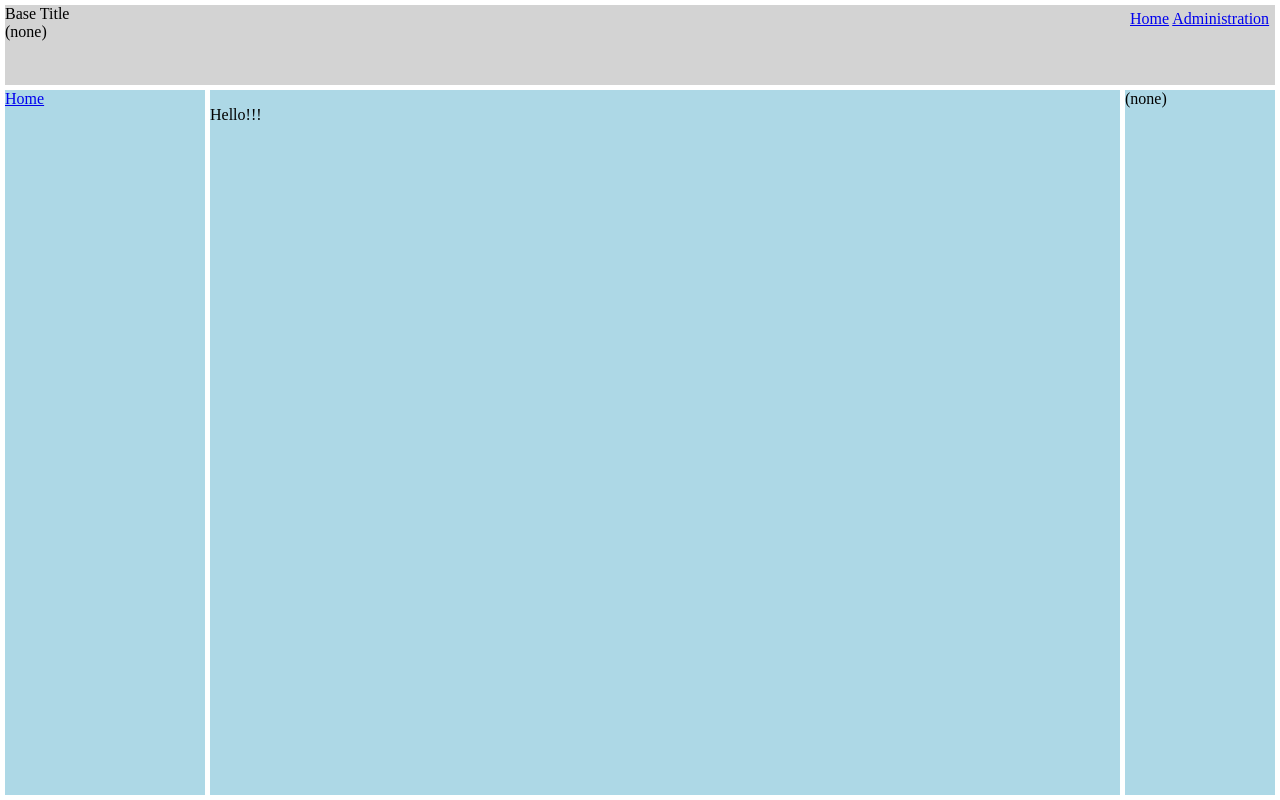
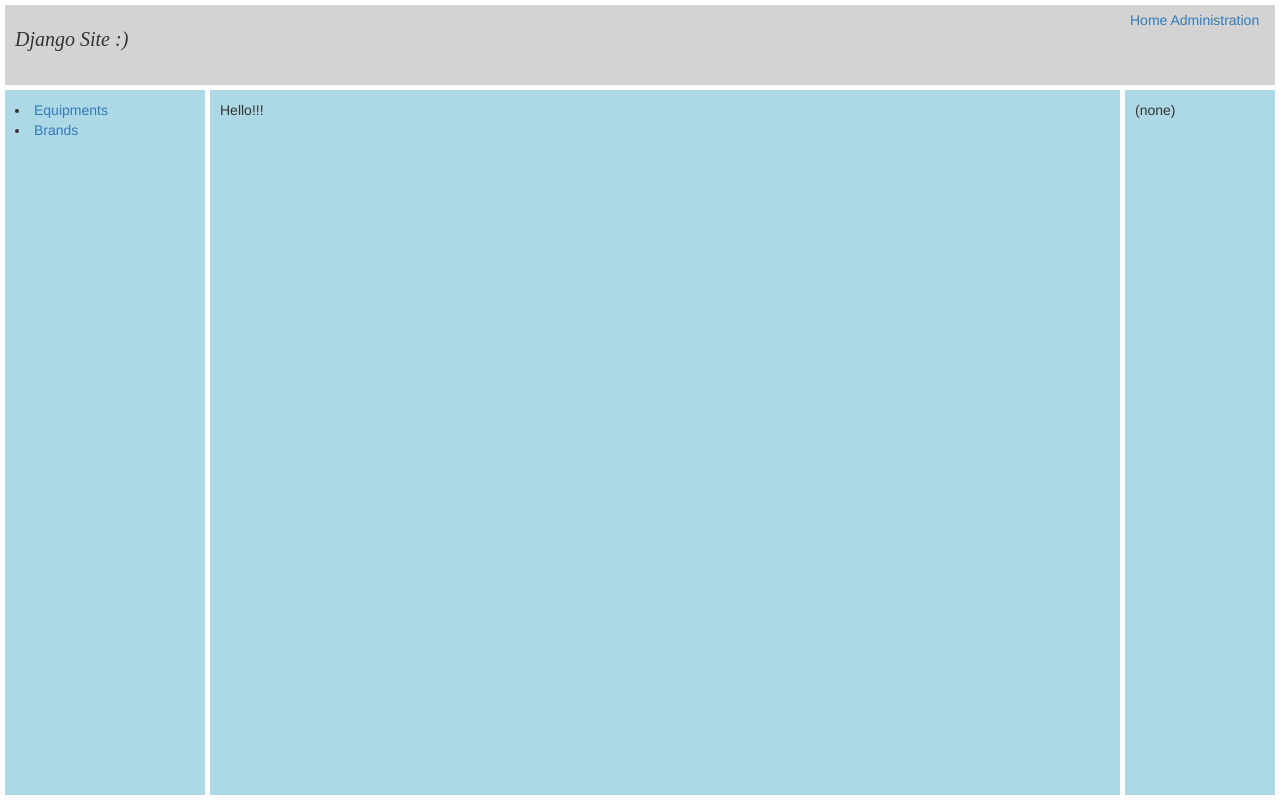
Before and after one commit to bar001/django-site, a Django app: page / in a window 1280 px wide. Run offline with Django 3.2, Linux system fonts and the light colour scheme; some libraries are stand-ins or nearby versions.

Commit message:
Bootstrap was added. Style was changed. Prepering for creating Brands and Equips

```diff
--- a/mysite/common/static/baseStyle.css
+++ b/mysite/common/static/baseStyle.css
@@ -5,6 +5,23 @@
 	top:5px;
 	height:80px;
 	background:lightgray;
+}
+
+.headerTitle{
+	position:absolute;
+	left: 10px;
+	top: 20px;
+	font-size:20;
+	font-family:"Times New Roman", Times, serif;
+	font-style:italic;
+}
+
+.currentItem{
+	position:absolute;
+	left: 210px;
+	top: 25px;
+	font-family:"Times New Roman", Times, serif;
+	font-style:italic;
 }
 
 .urlsBlock{
@@ -32,6 +49,7 @@
 	bottom:5px;
 	width:200px;
 	background:lightblue;
+	padding:10px;
 }
 
 .content{
@@ -41,6 +59,7 @@
 	bottom:5px;
 	right:160px;
 	background:lightblue;
+	padding:10px;
 }
 
 .infoBlock{
@@ -50,4 +69,9 @@
 	right:5px;
 	width:150px;
 	background:lightblue;
+	padding:10px;
 }
+
+#createEquip, #createBrand{
+	float:right;
+}
--- a/mysite/common/templates/base.html
+++ b/mysite/common/templates/base.html
@@ -1,5 +1,8 @@
 {% load staticfiles%}
+{% load bootstrap3 %}
 
+{% bootstrap_css %}
+{% bootstrap_javascript %}
 <link rel="stylesheet" type="text/css" href="{% static 'baseStyle.css'%}"/>
 
 <div class="header">
@@ -7,7 +10,7 @@
 
 	<div class="headerTitle">
 	{% block title%}
-		Base Title
+		Django Site :)
 	{% endblock title%}
 	</div>
 
@@ -29,7 +32,7 @@
 
 <div class="sideBar">
 	{% block sideBar%}
-		<a href="{% url 'common:index' %}">Home</a>
+		<li><a href="{% url 'common:index' %}">Home</a></li>
 	{% endblock %}
 </div>
 
--- a/mysite/common/templates/index.html
+++ b/mysite/common/templates/index.html
@@ -1,4 +1,15 @@
 {% extends 'base.html'%}
+
+{% block sideBar%}
+	<div class="sideBarMainMenu">
+		<li><a href="{% url 'common:equipments' %}">Equipments</a></li>
+		<li><a href="{% url 'common:brands' %}">Brands</a></li>
+	</div>
+{% endblock %}
+
+
+{% block currentItem%}
+{% endblock%}
 
 {% block content%}
 <p>Hello!!!</p>
--- a/mysite/common/urls.py
+++ b/mysite/common/urls.py
@@ -4,5 +4,9 @@ from . import views
 
 urlpatterns = [
     # ex: /
-    url(r'^$', views.index, name='index'),
+   	url(r'^/CreateEquipment$', views.createEquip, name='newEquip'),
+	url(r'^/Equipments$', views.equipments, name='equipments'),
+	url(r'^/CreateBrand$', views.createBrand, name='newBrand'),
+	url(r'^/Brands$', views.brands, name='brands'),
+	url(r'^$', views.index, name='index'),
 	]
--- a/mysite/common/views.py
+++ b/mysite/common/views.py
@@ -1,5 +1,24 @@
 from django.shortcuts import render
+from . import models
 
 
 def index(request):
 	return render(request, 'index.html', {})
+
+
+def equipments(request):
+	equips = models.Equipment.objects.all()
+	return render(request, 'common/equipments.html', {'equips': equips})
+
+
+def brands(request):
+	brands = models.Brand.objects.all()
+	return render(request, 'common/brands.html', {'brands': brands})
+
+
+def createEquip(request):
+	return render(request, 'common/createEquip.html', {})
+
+
+def createBrand(request):
+	return render(request, 'common/createBrand.html', {})
--- a/mysite/mysite/settings.py
+++ b/mysite/mysite/settings.py
@@ -38,12 +38,13 @@ INSTALLED_APPS = (
     'django.contrib.messages',
     'django.contrib.staticfiles',
 	'common',
+	'bootstrap3',
 )
 
 MIDDLEWARE_CLASSES = (
-    'django.contrib.sessions.middleware.SessionMiddleware',
+    'django.middleware.csrf.CsrfViewMiddleware',
+	'django.contrib.sessions.middleware.SessionMiddleware',
     'django.middleware.common.CommonMiddleware',
-    'django.middleware.csrf.CsrfViewMiddleware',
     'django.contrib.auth.middleware.AuthenticationMiddleware',
     'django.contrib.auth.middleware.SessionAuthenticationMiddleware',
     'django.contrib.messages.middleware.MessageMiddleware',
--- a/mysite/mysite/urls.py
+++ b/mysite/mysite/urls.py
@@ -18,5 +18,5 @@ from django.contrib import admin
 
 urlpatterns = [
     url(r'^admin/', include(admin.site.urls)),
-	url(r'^$', include('common.urls', namespace="common"))
+	url(r'^', include('common.urls', namespace="common"))
 ]
```
Also changed, not shown: mysite/common/models.py (+7 -4 lines), mysite/common/templates/common/brands.html (added, +15 -0 lines), mysite/common/templates/common/createBrand.html (added, +7 -0 lines), mysite/common/templates/common/createEquip.html (added, +7 -0 lines), mysite/common/templates/common/equipments.html (added, +15 -0 lines), mysite/common/migrations/0001_initial.py (added), mysite/common/static/style.css (added), mysite/db.sqlite3, 5 other files.
